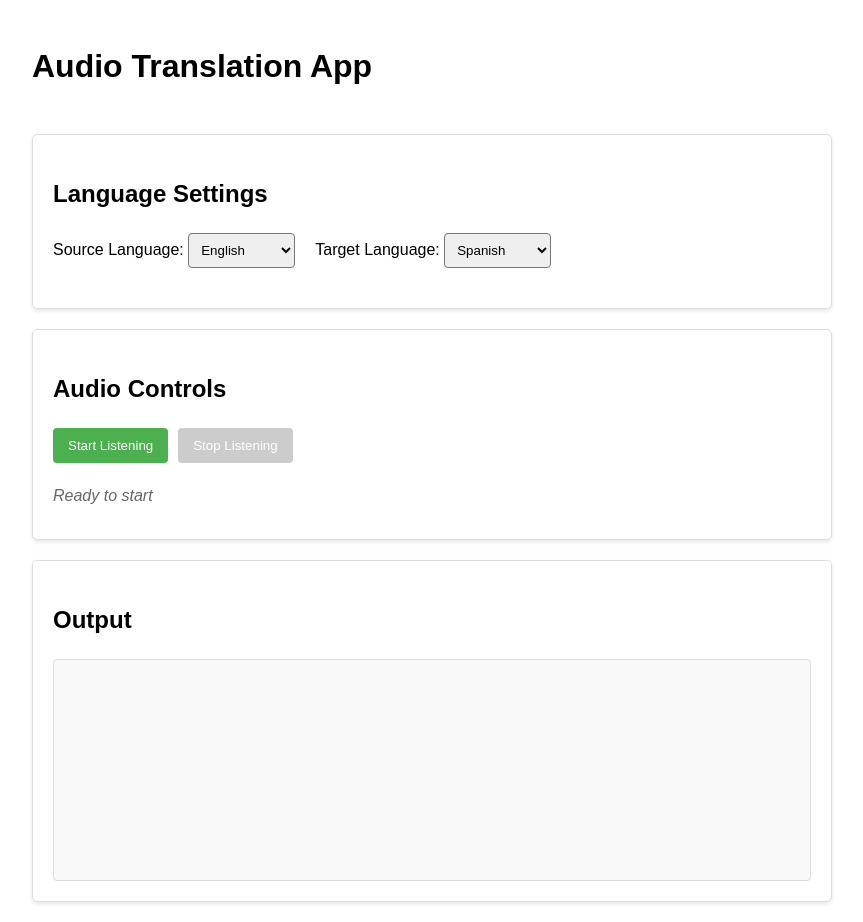
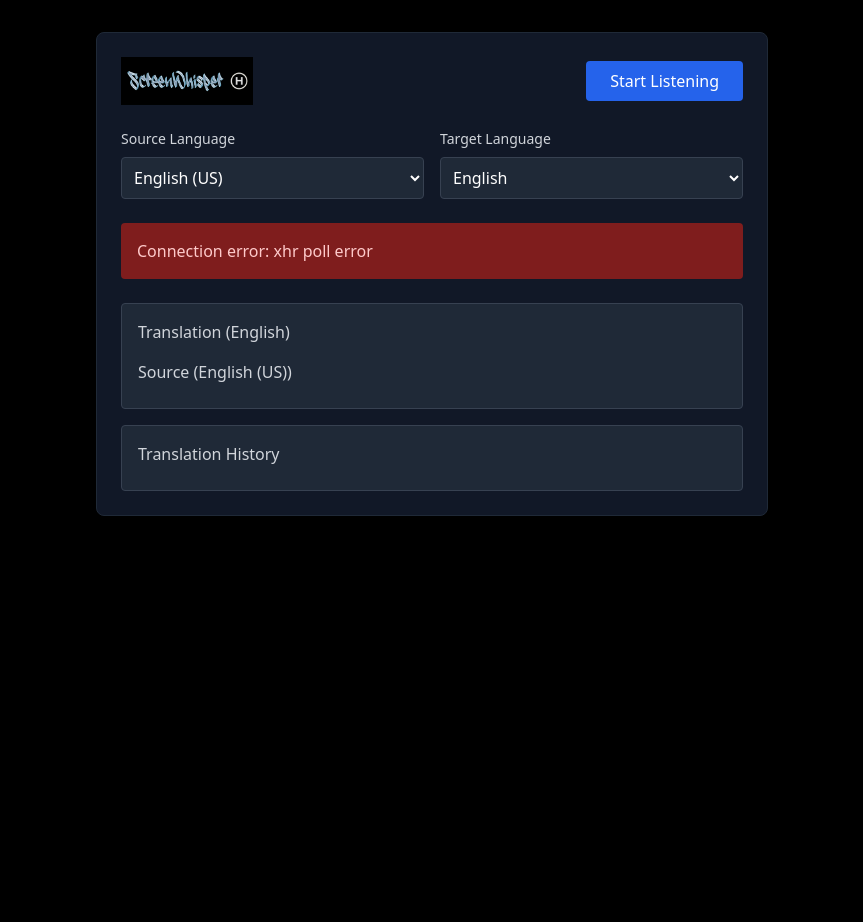
Before and after one commit to wharburn/Screen_Whisper, a Flask app: page / in a window 1280 px wide. Shown: the whole page, without its empty margins (208-1071 px from the left). After the commit the page ends 516 px from the top, so only its background shows below. Run offline with Flask 2, Linux system fonts and the light colour scheme; some libraries are stand-ins or nearby versions.

Commit message:
Update requirements

```diff
--- a/templates/index.html
+++ b/templates/index.html
@@ -3,251 +3,258 @@
 <head>
     <meta charset="UTF-8">
     <meta name="viewport" content="width=device-width, initial-scale=1.0">
-    <title>Audio Translation App</title>
-    <style>
-        body {
-            font-family: Arial, sans-serif;
-            max-width: 800px;
-            margin: 0 auto;
-            padding: 20px;
-            line-height: 1.6;
-        }
-        .container {
-            display: flex;
-            flex-direction: column;
-            gap: 20px;
-        }
-        .card {
-            border: 1px solid #ddd;
-            border-radius: 5px;
-            padding: 20px;
-            box-shadow: 0 2px 4px rgba(0,0,0,0.1);
-        }
-        .controls {
-            display: flex;
-            gap: 10px;
-            margin-bottom: 20px;
-        }
-        button {
-            padding: 10px 15px;
-            background-color: #4CAF50;
-            color: white;
-            border: none;
-            border-radius: 4px;
-            cursor: pointer;
-        }
-        button:hover {
-            background-color: #45a049;
-        }
-        button:disabled {
-            background-color: #cccccc;
-            cursor: not-allowed;
-        }
-        .language-selector {
-            display: flex;
-            gap: 20px;
-            margin-bottom: 20px;
-        }
-        select {
-            padding: 8px;
-            border-radius: 4px;
-        }
-        .output {
-            min-height: 200px;
-            max-height: 400px;
-            overflow-y: auto;
-            padding: 10px;
-            background-color: #f9f9f9;
-            border: 1px solid #ddd;
-            border-radius: 4px;
-        }
-        .transcript, .translation {
-            margin-bottom: 10px;
-            padding: 10px;
-            border-radius: 4px;
-        }
-        .transcript {
-            background-color: #e6f7ff;
-        }
-        .translation {
-            background-color: #f0fff0;
-        }
-        .status {
-            margin-top: 10px;
-            font-style: italic;
-            color: #666;
-        }
-        .error {
-            color: #d9534f;
-            margin-top: 10px;
-        }
-    </style>
+    <title>Live Translator</title>
+    <link href="https://cdn.jsdelivr.net/npm/tailwindcss@2.2.19/dist/tailwind.min.css" rel="stylesheet">
+    <script src="https://cdn.socket.io/4.0.1/socket.io.min.js"></script>
 </head>
-<body>
-    <div class="container">
-        <h1>Audio Translation App</h1>
+<body class="bg-black min-h-screen text-white">
+    <div class="container mx-auto px-4 py-8">
+        <div class="max-w-2xl mx-auto bg-gray-900 rounded-lg shadow-xl p-6 border border-gray-800">
+            <!-- Header with Logo and Start Button -->
+            <div class="flex justify-between items-center mb-6">
+                <div class="w-48">
+                    <img src="/static/images/SWlogo.png" alt="ScreenWhisper Logo" class="h-12 w-auto">
+                </div>
+                <button id="startButton" class="bg-blue-600 text-white px-6 py-2 rounded hover:bg-blue-700 transition">
+                    Start Listening
+                </button>
+            </div>
 
-        <div class="card">
-            <h2>Language Settings</h2>
-            <div class="language-selector">
-                <div>
-                    <label for="source-lang">Source Language:</label>
-                    <select id="source-lang">
-                        <option value="en">English</option>
-                        <option value="es">Spanish</option>
-                        <option value="fr">French</option>
-                        <option value="de">German</option>
-                        <option value="it">Italian</option>
-                        <option value="pt">Portuguese</option>
-                        <option value="nl">Dutch</option>
-                        <option value="pl">Polish</option>
-                        <option value="ru">Russian</option>
-                        <option value="ja">Japanese</option>
-                        <option value="ko">Korean</option>
-                        <option value="zh">Chinese</option>
+            <!-- Language Selection -->
+            <div class="mb-6">
+                <div class="flex space-x-4">
+                    <div class="flex-1">
+                        <label class="block text-sm font-medium text-gray-300 mb-2">Source Language</label>
+                        <select id="sourceLanguage" class="w-full p-2 border rounded bg-gray-800 text-white border-gray-700">
+                            <option value="en-US">English (US)</option>
+                            <option value="es-ES">Spanish</option>
+                            <option value="fr-FR">French</option>
+                            <option value="de-DE">German</option>
+                            <option value="it-IT">Italian</option>
+                            <option value="ja-JP">Japanese</option>
+                            <option value="ko-KR">Korean</option>
+                            <option value="zh-CN">Chinese (Simplified)</option>
+                            <option value="ru-RU">Russian</option>
+                            <option value="pt-BR">Portuguese (Brazil)</option>
+                            <option value="nl-NL">Dutch</option>
+                            <option value="pl-PL">Polish</option>
+                            <option value="tr-TR">Turkish</option>
+                            <option value="uk-UA">Ukrainian</option>
+                            <option value="bg-BG">Bulgarian</option>
+                            <option value="cs-CZ">Czech</option>
+                            <option value="da-DK">Danish</option>
+                            <option value="el-GR">Greek</option>
+                            <option value="et-EE">Estonian</option>
+                            <option value="fi-FI">Finnish</option>
+                            <option value="hu-HU">Hungarian</option>
+                            <option value="id-ID">Indonesian</option>
+                            <option value="lt-LT">Lithuanian</option>
+                            <option value="lv-LV">Latvian</option>
+                            <option value="nb-NO">Norwegian</option>
+                            <option value="ro-RO">Romanian</option>
+                            <option value="sk-SK">Slovak</option>
+                            <option value="sl-SI">Slovenian</option>
+                            <option value="sv-SE">Swedish</option>
                         </select>
                     </div>
-                <div>
-                    <label for="target-lang">Target Language:</label>
-                    <select id="target-lang">
-                        <option value="es">Spanish</option>
-                        <option value="en">English</option>
-                        <option value="fr">French</option>
-                        <option value="de">German</option>
-                        <option value="it">Italian</option>
-                        <option value="pt">Portuguese</option>
-                        <option value="nl">Dutch</option>
-                        <option value="pl">Polish</option>
-                        <option value="ru">Russian</option>
-                        <option value="ja">Japanese</option>
-                        <option value="ko">Korean</option>
-                        <option value="zh">Chinese</option>
+                    <div class="flex-1">
+                        <label class="block text-sm font-medium text-gray-300 mb-2">Target Language</label>
+                        <select id="targetLanguage" class="w-full p-2 border rounded bg-gray-800 text-white border-gray-700">
+                            <option value="EN">English</option>
+                            <option value="ES">Spanish</option>
+                            <option value="FR">French</option>
+                            <option value="DE">German</option>
+                            <option value="IT">Italian</option>
+                            <option value="JA">Japanese</option>
+                            <option value="KO">Korean</option>
+                            <option value="ZH">Chinese</option>
+                            <option value="RU">Russian</option>
+                            <option value="PT">Portuguese</option>
+                            <option value="NL">Dutch</option>
+                            <option value="PL">Polish</option>
+                            <option value="TR">Turkish</option>
+                            <option value="UK">Ukrainian</option>
+                            <option value="BG">Bulgarian</option>
+                            <option value="CS">Czech</option>
+                            <option value="DA">Danish</option>
+                            <option value="EL">Greek</option>
+                            <option value="ET">Estonian</option>
+                            <option value="FI">Finnish</option>
+                            <option value="HU">Hungarian</option>
+                            <option value="ID">Indonesian</option>
+                            <option value="LT">Lithuanian</option>
+                            <option value="LV">Latvian</option>
+                            <option value="NB">Norwegian</option>
+                            <option value="RO">Romanian</option>
+                            <option value="SK">Slovak</option>
+                            <option value="SL">Slovenian</option>
+                            <option value="SV">Swedish</option>
                         </select>
                     </div>
                 </div>
             </div>
 
-        <div class="card">
-            <h2>Audio Controls</h2>
-            <div class="controls">
-                <button id="start-btn">Start Listening</button>
-                <button id="stop-btn" disabled>Stop Listening</button>
-            </div>
-            <div class="status" id="status">Ready to start</div>
-            <div class="error" id="error"></div>
+            <!-- Status and Error Messages -->
+            <div id="statusMessage" class="mb-6 p-4 rounded hidden"></div>
+
+            <!-- Translation Display -->
+            <div class="space-y-4">
+                <div class="p-4 bg-gray-800 rounded border border-gray-700">
+                    <h3 class="font-medium mb-2 text-gray-300">Translation (<span id="targetLanguageDisplay"></span>)</h3>
+                    <div id="currentTranslation" class="text-lg font-medium text-white"></div>
+                    <h3 class="font-medium mt-4 mb-2 text-gray-300">Source (<span id="sourceLanguageDisplay"></span>)</h3>
+                    <div id="currentRecognition" class="text-gray-400 italic"></div>
                 </div>
 
-        <div class="card">
-            <h2>Output</h2>
-            <div class="output" id="output"></div>
+                <div class="p-4 bg-gray-800 rounded border border-gray-700">
+                    <h3 class="font-medium mb-2 text-gray-300">Translation History</h3>
+                    <div id="translationHistory" class="space-y-2"></div>
+                </div>
+            </div>
         </div>
     </div>
 
-    <script src="https://cdnjs.cloudflare.com/ajax/libs/socket.io/4.0.1/socket.io.js"></script>
     <script>
-        document.addEventListener('DOMContentLoaded', function() {
+        // Socket.io setup
         const socket = io();
-            const startBtn = document.getElementById('start-btn');
-            const stopBtn = document.getElementById('stop-btn');
-            const statusEl = document.getElementById('status');
-            const errorEl = document.getElementById('error');
-            const outputEl = document.getElementById('output');
-            const sourceLangSelect = document.getElementById('source-lang');
-            const targetLangSelect = document.getElementById('target-lang');
-
         let isListening = false;
 
-            // Socket event handlers
-            socket.on('connect', function() {
-                statusEl.textContent = 'Connected to server';
-                errorEl.textContent = '';
+        // UI elements
+        const startButton = document.getElementById('startButton');
+        const sourceSelect = document.getElementById('sourceLanguage');
+        const targetSelect = document.getElementById('targetLanguage');
+        const currentRecognition = document.getElementById('currentRecognition');
+        const currentTranslation = document.getElementById('currentTranslation');
+        const translationHistory = document.getElementById('translationHistory');
+        const statusMessage = document.getElementById('statusMessage');
+        const sourceLanguageDisplay = document.getElementById('sourceLanguageDisplay');
+        const targetLanguageDisplay = document.getElementById('targetLanguageDisplay');
+
+        // Update language displays
+        function updateLanguageDisplays() {
+            sourceLanguageDisplay.textContent = sourceSelect.options[sourceSelect.selectedIndex].text;
+            targetLanguageDisplay.textContent = targetSelect.options[targetSelect.selectedIndex].text;
+        }
+
+        sourceSelect.addEventListener('change', updateLanguageDisplays);
+        targetSelect.addEventListener('change', updateLanguageDisplays);
+        updateLanguageDisplays();
+
+        function showStatus(message, type = 'info') {
+            statusMessage.textContent = message;
+            statusMessage.className = `mb-6 p-4 rounded ${type === 'error' ? 'bg-red-900 text-red-200' : 'bg-blue-900 text-blue-200'}`;
+            statusMessage.classList.remove('hidden');
+
+            if (type === 'info') {
+                setTimeout(() => {
+                    if (statusMessage.textContent === message) {
+                        hideStatus();
+                    }
+                }, 5000);
+            }
+        }
+
+        function hideStatus() {
+            statusMessage.classList.add('hidden');
+        }
+
+        // Handle start/stop button click
+        startButton.addEventListener('click', async () => {
+            if (!isListening) {
+                try {
+                    startButton.disabled = true;
+                    startButton.textContent = 'Initializing...';
+                    showStatus('Initializing microphone...', 'info');
+
+                    // Request microphone permission
+                    const stream = await navigator.mediaDevices.getUserMedia({ audio: true });
+                    stream.getTracks().forEach(track => track.stop()); // Stop the stream after permission is granted
+
+                    showStatus('Connecting to translation service...', 'info');
+
+                    // Start listening with selected languages
+                    socket.emit('start_stream', {
+                        source_lang: sourceSelect.value,
+                        target_lang: targetSelect.value
                     });
 
-            socket.on('disconnect', function() {
-                statusEl.textContent = 'Disconnected from server';
-                if (isListening) {
-                    stopListening();
+                    isListening = true;
+                    startButton.textContent = 'Stop Listening';
+                    startButton.disabled = false;
+                    showStatus('Listening started', 'info');
+                } catch (error) {
+                    console.error('Error starting microphone:', error);
+                    let errorMessage = 'Error: ';
+                    if (error.name === 'NotAllowedError') {
+                        errorMessage += 'Microphone access denied. Please allow microphone access and try again.';
+                    } else if (error.name === 'NotFoundError') {
+                        errorMessage += 'No microphone found. Please connect a microphone and try again.';
+                    } else {
+                        errorMessage += error.message;
+                    }
+                    showStatus(errorMessage, 'error');
+                    startButton.disabled = false;
+                    startButton.textContent = 'Start Listening';
+                }
+            } else {
+                socket.emit('stop_stream');
+                isListening = false;
+                startButton.textContent = 'Start Listening';
+                showStatus('Listening stopped', 'info');
             }
         });
 
-            socket.on('connected', function(data) {
-                console.log('Connected to server:', data);
+        // Handle real-time recognition updates
+        socket.on('recognition', (data) => {
+            if (data.is_final) {
+                currentRecognition.textContent = data.text;
+            } else {
+                currentRecognition.textContent = data.text + '...';
+            }
         });
 
-            socket.on('recognition', function(data) {
-                console.log('Recognition:', data);
+        // Handle translations
+        socket.on('translation', (data) => {
+            // Update current translation
+            currentTranslation.textContent = data.translated;
 
-                const transcriptDiv = document.createElement('div');
-                transcriptDiv.className = 'transcript';
+            // Add to history
+            const historyItem = document.createElement('div');
+            historyItem.className = 'p-2 bg-gray-700 rounded shadow border border-gray-600';
+            historyItem.innerHTML = `
+                <div class="text-sm text-gray-400">${data.original}</div>
+                <div class="font-medium text-white">${data.translated}</div>
+            `;
+            translationHistory.insertBefore(historyItem, translationHistory.firstChild);
 
-                if (data.is_final) {
-                    transcriptDiv.textContent = `Final: ${data.text}`;
-                } else {
-                    transcriptDiv.textContent = `Interim: ${data.text}`;
+            // Limit history items
+            if (translationHistory.children.length > 10) {
+                translationHistory.removeChild(translationHistory.lastChild);
             }
-
-                outputEl.appendChild(transcriptDiv);
-                outputEl.scrollTop = outputEl.scrollHeight;
         });
 
-            socket.on('translation', function(data) {
-                console.log('Translation:', data);
-
-                const translationDiv = document.createElement('div');
-                translationDiv.className = 'translation';
-                translationDiv.textContent = `Translation (${data.source_lang} → ${data.target_lang}): ${data.text}`;
-
-                outputEl.appendChild(translationDiv);
-                outputEl.scrollTop = outputEl.scrollHeight;
+        // Handle errors
+        socket.on('error', (data) => {
+            showStatus(data.message, 'error');
+            if (startButton.disabled) {
+                startButton.disabled = false;
+                startButton.textContent = 'Start Listening';
+            }
         });
 
-            socket.on('error', function(data) {
-                console.error('Error:', data);
-                errorEl.textContent = data.message || 'An error occurred';
+        // Handle connection events
+        socket.on('connect', () => {
+            showStatus('Connected to server', 'info');
         });
 
-            // Button event handlers
-            startBtn.addEventListener('click', function() {
-                startListening();
+        socket.on('disconnect', () => {
+            showStatus('Disconnected from server', 'error');
+            isListening = false;
+            startButton.textContent = 'Start Listening';
         });
 
-            stopBtn.addEventListener('click', function() {
-                stopListening();
-            });
-
-            function startListening() {
-                const sourceLang = sourceLangSelect.value;
-                const targetLang = targetLangSelect.value;
-
-                // Clear previous output
-                outputEl.innerHTML = '';
-                errorEl.textContent = '';
-
-                // Update UI
-                startBtn.disabled = true;
-                stopBtn.disabled = false;
-                statusEl.textContent = 'Listening...';
-
-                // Start listening
-                socket.emit('start_listening', {
-                    source_lang: sourceLang,
-                    target_lang: targetLang
-                });
-
-                isListening = true;
-            }
-
-            function stopListening() {
-                // Update UI
-                startBtn.disabled = false;
-                stopBtn.disabled = true;
-                statusEl.textContent = 'Stopped listening';
-
-                // Stop listening
-                socket.emit('stop_listening');
-
-                isListening = false;
-            }
+        socket.on('connect_error', (error) => {
+            showStatus(`Connection error: ${error.message}`, 'error');
         });
     </script>
 </body>
```
Also changed, not shown: requirements.txt (+13 -8 lines), README.md, 1 other file. Lines whose indentation alone changed are shown as unchanged.
